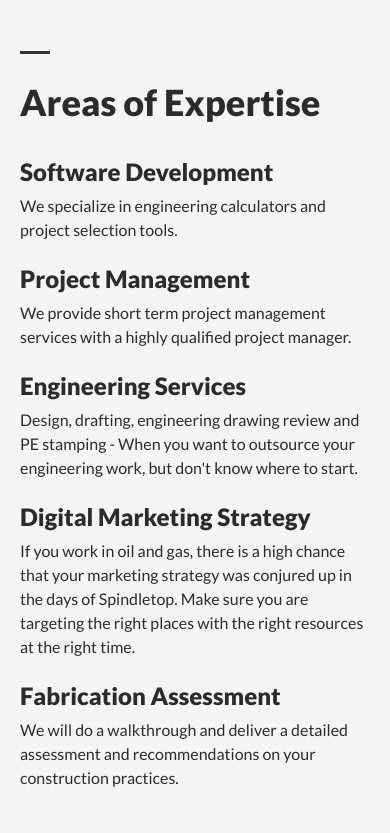
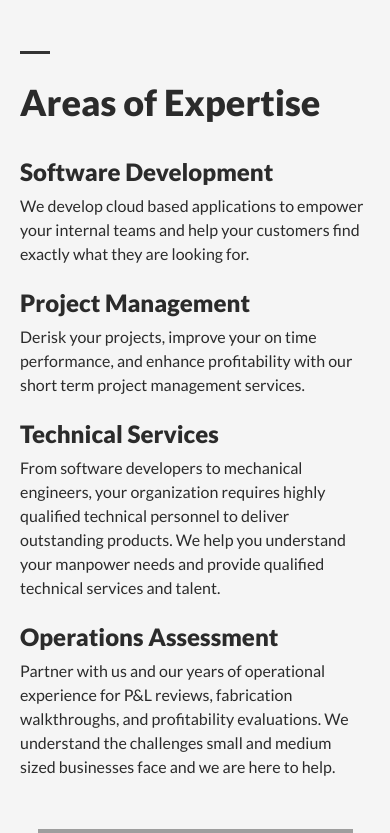
Before and after one commit to Momenta-Tech/momentatech.llc, a PHP site: page / in a window 390 px wide. Shown: the part 1235-2068 px from the top of the page. Run offline with PHP 8.4, Linux system fonts and the light colour scheme; some libraries are stand-ins or nearby versions; grey boxes are pictures that could not be loaded.

Commit message:
partner update and contact form

```diff
--- a/index.php
+++ b/index.php
@@ -83,23 +83,19 @@
         <ul>
           <li>
               <strong>Software Development</strong>
-              <p>We specialize in engineering calculators and project selection tools. </p>
+              <p>We develop cloud based applications to empower your internal teams and help your customers find exactly what they are looking for.</p>
           </li>
           <li>
               <strong>Project Management</strong>
-              <p>We provide short term project management services with a highly qualified project manager.</p>
+              <p>Derisk your projects, improve your on time performance, and enhance profitability with our short term project management services.</p>
           </li>
           <li>
-              <strong>Engineering Services</strong>
-              <p>Design, drafting, engineering drawing review and PE stamping - When you want to outsource your engineering work, but don't know where to start.</p>
+              <strong>Technical Services</strong>
+              <p>From software developers to mechanical engineers, your organization requires highly qualified technical personnel to deliver outstanding products. We help you understand your manpower needs and provide qualified technical services and talent. </p>
           </li>
           <li>
-              <strong>Digital Marketing Strategy</strong>
-              <p> If you work in oil and gas, there is a high chance that your marketing strategy was conjured up in the days of Spindletop. Make sure you are targeting the right places with the right resources at the right time. </p>
-          </li>
-          <li>
-              <strong>Fabrication Assessment</strong>
-              <p>We will do a walkthrough and deliver a detailed assessment and recommendations on your construction practices.</p>
+              <strong>Operations Assessment</strong>
+              <p>Partner with us and our years of operational experience for P&L reviews, fabrication walkthroughs, and profitability evaluations. We understand the challenges small and medium sized businesses face and we are here to help. </p>
           </li>
         </ul>
       </div>
@@ -109,32 +105,48 @@
 
   <div id="partners">
     <div class="container">
-        <h2>Partners in Quality</h2>
+        <h2>Associates</h2>
         <div class="partners">
 
-          <a href="#" class="animate">
-            <img src="http://lorempixel.com/200/200/" class="animate" />
-            <h3>Ellym Company</h3>
-            <p>Seasoned software developers specialized in web, eCommerce, and multimedia apps</p>
-          </a>
+          <div>
+            <img src="https://momentatech.s3.amazonaws.com/Travis-Ziebro.jpg" class="animate" />
+            <div>
+              <h3>Travis Ziebro</h3>
+              <h5>Senior Consultant</h5>
+              <p>Areas of Expertise: Software Development, Project Management, Technical Services, Operations Assessment.</p>
+              <p>Travis has a mechanical engineering degree, an MBA, and over 15 years of experience in technical and operational leadership.  Travis provides short term project management services and empowers clients with appropriate solutions via his deep understanding of profitability drivers.</p>
+            </div>
+          </div>
 
-          <a href="#" class="animate">
-            <img src="http://lorempixel.com/200/200/" class="animate" />
-            <h3>Ellym Company</h3>
-            <p>Seasoned software developers specialized in web, eCommerce, and multimedia apps</p>
-          </a>
+          <div>
+            <img src="https://momentatech.s3.amazonaws.com/Chris-Doray.jpeg" class="animate" />
+            <div>
+              <h3>Chris Doray</h3>
+              <h5>Senior Consultant</h5>
+              <p>Areas of Expertise: Software Development, Digital Marketing, Technical Services</p>
+              <p>Chris holds a Bachelor's of Fine Arts which he leveraged to lead a successful design company for 7 years. Chris then managed large scale corporate training initiatives and eventually to his focus today of leading cross-function teams in the assessment, development, and implementation of effective strategic solutions. </p>
+            </div>
+          </div>
 
-          <a href="#" class="animate">
-            <img src="http://lorempixel.com/200/200/" class="animate" />
-            <h3>Ellym Company</h3>
-            <p>Seasoned software developers specialized in web, eCommerce, and multimedia apps</p>
-          </a>
+          <div>
+            <img src="https://momentatech.s3.amazonaws.com/Eddie-Carrasco.jpeg" class="animate" />
+            <div>
+              <h3>Eddie Carrasco</h3>
+              <h5>Consultant</h5>
+              <p>Areas of Expertise: Project Management, Operations Assessment</p>
+              <p>Eddie has over thirty years of experience in managing quick turn fabrication projects. He has managed all types of fabrication equipment, from skid packaged equipment to free-standing vessels, electrical enclosures, and offshore subsea projects. </p>
+            </div>
+          </div>
 
-          <a href="#" class="animate">
-            <img src="http://lorempixel.com/200/200/" class="animate" />
-            <h3>Ellym Company</h3>
-            <p>Seasoned software developers specialized in web, eCommerce, and multimedia apps</p>
-          </a>
+          <div>
+            <img src="https://momentatech.s3.amazonaws.com/Mo-Dauodi.jpeg" class="animate" />
+            <div>
+              <h3>Mo Daoudi</h3>
+              <h5>Consultant</h5>
+              <p>Areas of Expertise: Technical Services, Digital Marketing</p>
+              <p>Mo holds a Bachelor's of Business and spent his early career in a rapid growth start-up. Mo has held a variety of operational and sales roles, leaving him well equipped to understand the changing needs and pressures of running a profitable business.</p>
+            </div>
+          </div>
 
         </div>
     </div>
@@ -176,19 +188,25 @@
     </div>
   </div>
 
-  <form class="container">
+  <form class="container" action="https://docs.google.com/forms/d/e/1FAIpQLSe4FFWRr-d1dCgCR9TAyAATpjPlyMn4NSjY45dAMwIwT8m8Sw/formResponse" target="_blank" method="POST" id="mG61Hd">
+
     <div>
-        <input type="text" placeholder="Your name" />
-        <input type="email" placeholder="Your email address" />
+      <input type="text" autocomplete="off" tabindex="0" aria-label="Name" name="entry.860392765" placeholder="Your name">
+      <input type="text" autocomplete="off" tabindex="0" aria-label="Email Address" name="entry.231858139" placeholder="Email address">
     </div>
 
     <div>
-        <textarea placeholder="What can we help you with?"></textarea>
-        <button class="button">Send</button>
+      <textarea tabindex="0" name="entry.244446942" dir="auto" placeholder="What can we help you with?"></textarea>
+      <input type="hidden" name="fvv" value="1">
+      <input type="hidden" name="draftResponse" value="[null,null,&quot;-3103182430760666333&quot;]">
+      <input type="hidden" name="pageHistory" value="0">
+      <input type="hidden" name="fbzx" value="-3103182430760666333">
+      <button class="button">Send</button>
     </div>
-  </form>
 
-  <h5>Houston, Texas &nbsp; | &nbsp; &copy; Momenta Tech, LLC.</h5>
+    </form>
+
+  <h5 class="footer">Houston, Texas &nbsp; | &nbsp; &copy; Momenta Tech, LLC.</h5>
 
   <script
   src="https://code.jquery.com/jquery-3.4.1.min.js"
```
Also changed, not shown: index.css (+29 -11 lines).
